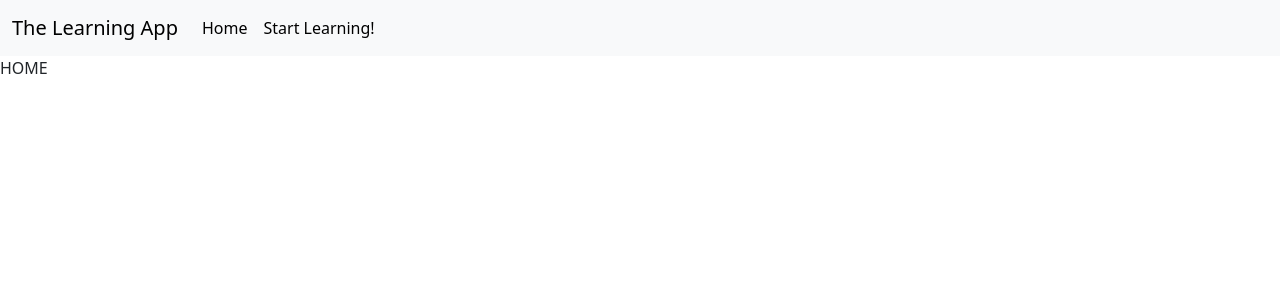
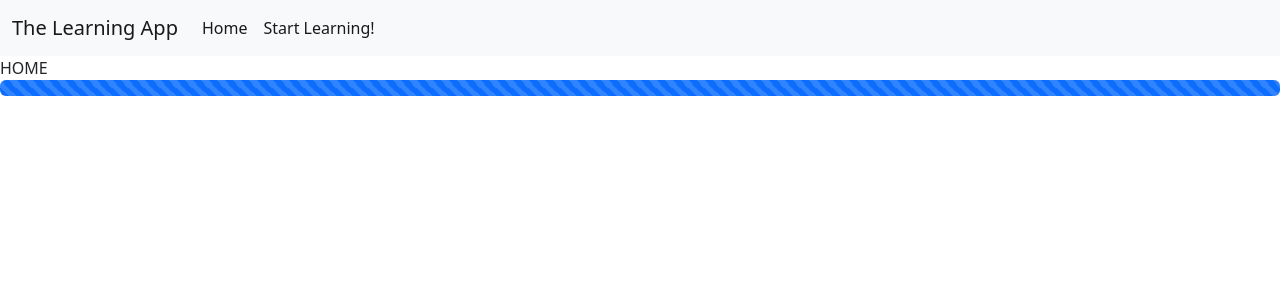
Before and after one commit to aditya-s3n/Learning_App, a React (Vite) app: page / in a window 1280 px wide. Shown: the top 300 px of the page. Built offline with nearby package versions, Linux system fonts and the light colour scheme.

Commit message:
loading bar

```diff
--- a/package.json
+++ b/package.json
@@ -9,9 +9,11 @@
     "preview": "vite preview"
   },
   "dependencies": {
+    "bootstrap": "^5.2.3",
     "openai": "^3.2.1",
     "openai-api": "^1.3.1",
     "react": "^18.2.0",
+    "react-bootstrap": "^2.7.2",
     "react-dom": "^18.2.0",
     "react-youtube": "^10.1.0"
   },
--- a/src/App.tsx
+++ b/src/App.tsx
@@ -2,6 +2,7 @@
 import Learn from './Learn'
 import Home from './Home';
 import Navbar from './Navbar';
+import Loadingbar from './loadingbar';
 
 function App() {
   const pathname = window.location.pathname;
@@ -23,6 +24,7 @@
         <div>
           <Navbar />
           <Home />
+          <Loadingbar />
         </div>
       );
 
--- a/src/Learn.tsx
+++ b/src/Learn.tsx
@@ -1,9 +1,29 @@
 import { useState } from "react";
 import React from "react";
+import LoadingBar from "./loadingbar";
+
+import 'bootstrap/dist/css/bootstrap.min.css';
+
+import { Button, ProgressBar } from 'react-bootstrap';
 
 function Learn() {
     const [prompt, setPrompt] = useState("");
+    const [progress, setProgress] = useState(0);
+    const [showProgressBar, setShowProgressBar] = useState(false);
 
+    const startProgressBar = () => {
+      setShowProgressBar(true);
+      const intervalId = setInterval(() => {
+        setProgress((prevProgress) => {
+          if (prevProgress >= 100) {
+            clearInterval(intervalId);
+            setShowProgressBar(false);
+            return prevProgress;
+          }
+          return prevProgress + 10;
+        });
+      }, 1000);
+    };
     return (
         <div>
 
@@ -35,8 +55,8 @@
                     }}
                 />
             </div>
-            <button type="button" className="btn btn-lg btn-success ms-5 mt-2" >Start Learning!</button>
-
+            <button type="button" className="btn btn-lg btn-success ms-5 mt-2" onClick={startProgressBar} >Start Learning!</button>
+            {showProgressBar && <ProgressBar now={progress} animated />}
         </div>
     );
 }
--- /dev/null
+++ b/src/loadingbar.tsx
@@ -0,0 +1,30 @@
+import 'bootstrap/dist/css/bootstrap.min.css';
+import React, { useState, useEffect } from 'react';
+import { ProgressBar } from 'react-bootstrap';
+
+function LoadingBar() {
+  const [progress, setProgress] = useState(0);
+  const [showProgressBar, setShowProgressBar] = useState(false);
+
+  useEffect(() => {
+    setShowProgressBar(true);
+    const intervalId = setInterval(() => {
+      setProgress((prevProgress) => {
+        if (prevProgress >= 100) {
+          clearInterval(intervalId);
+          setShowProgressBar(false);
+          return prevProgress;
+        }
+        return prevProgress + 10;
+      });
+    }, 1000);
+  }, []);
+
+  return (
+    <div>
+      {showProgressBar && <ProgressBar now={progress} animated />}
+    </div>
+  );
+}
+
+export default LoadingBar;
```
Also changed, not shown: 1 other file (tests, documents, lock files or other folders).
